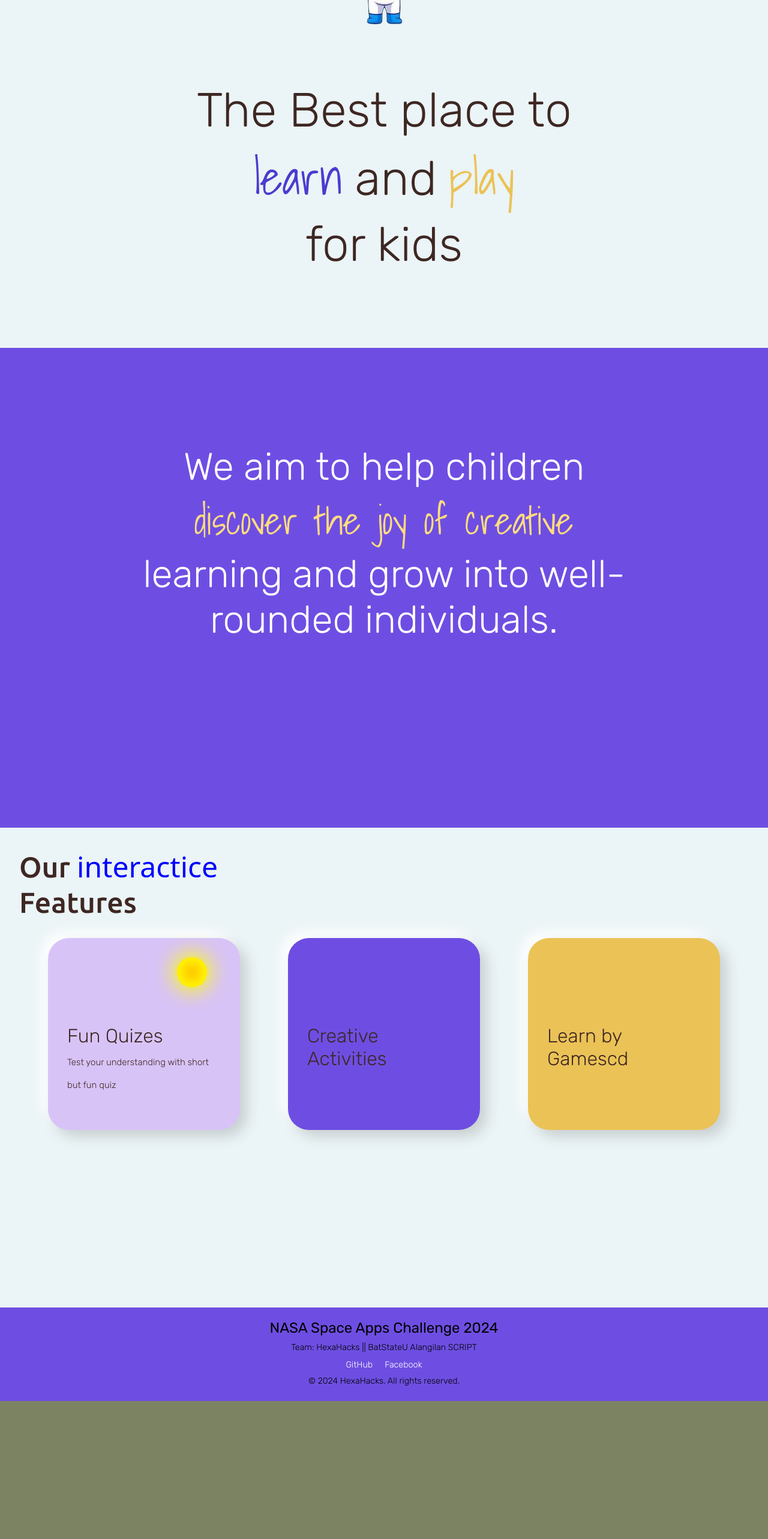
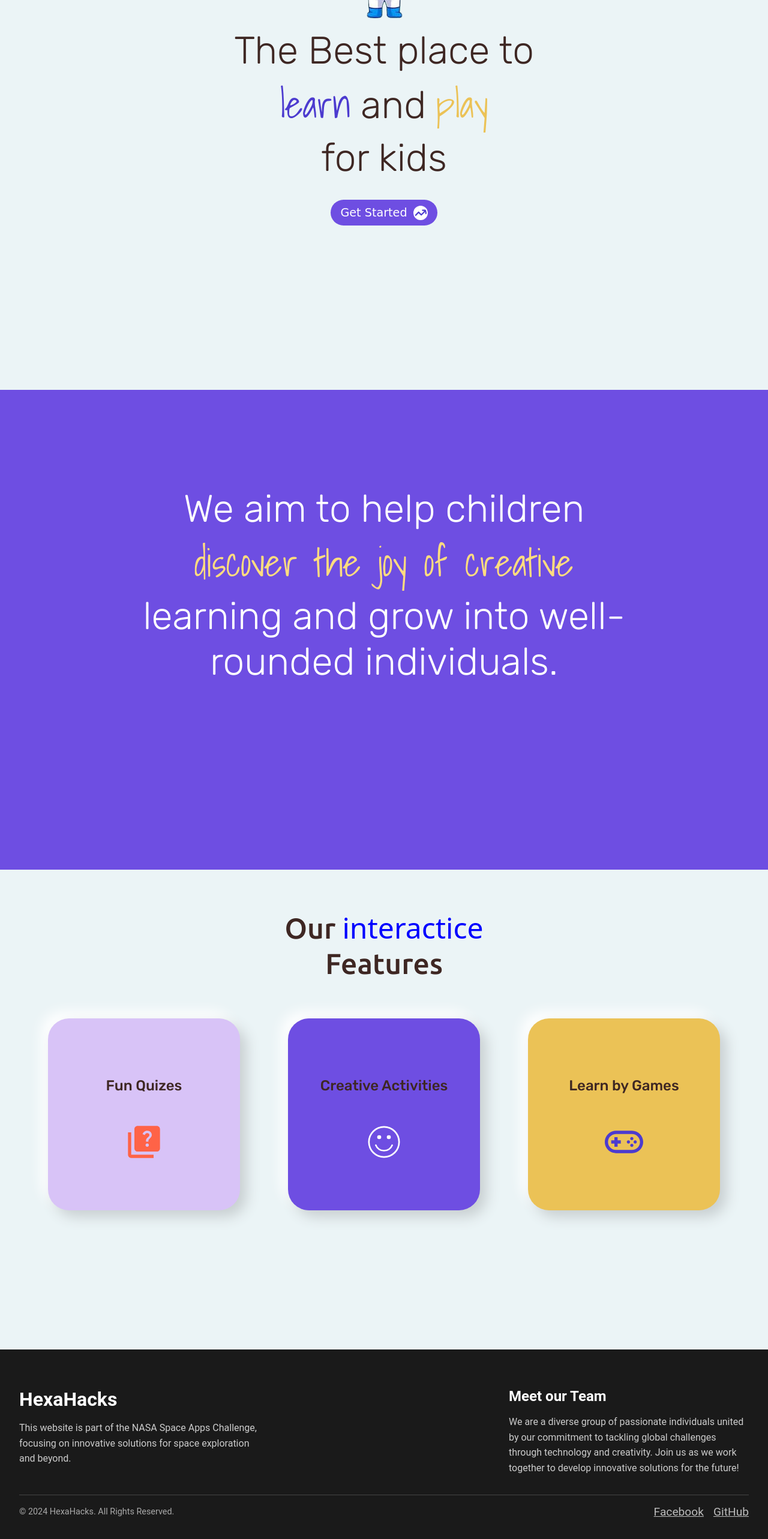
Before and after one commit to VinnRe/NASA_PACE_Challenge, a React (Vite) app in the folder frontend/: page / in a window 1280 px wide. Shown: the part 220-2786 px from the top of the page at 60% size. Before the commit the page ends 2556 px from the top, so only its background shows below. Built offline with nearby package versions, Linux system fonts and the light colour scheme; a web font is replaced by a local one.

Commit message:
edited landing page

```diff
--- a/frontend/package.json
+++ b/frontend/package.json
@@ -15,6 +15,8 @@
     "chart.js": "^4.4.4",
     "react": "^18.3.1",
     "react-dom": "^18.3.1",
+    "react-icon": "^1.0.0",
+    "react-icons": "^5.3.0",
     "react-router-dom": "^6.26.2"
   },
   "devDependencies": {
--- a/frontend/src/Component/FirstBodyContainer.jsx
+++ b/frontend/src/Component/FirstBodyContainer.jsx
@@ -1,13 +1,25 @@
 import React from 'react'
 import character from '../image/character.png'
+import { FaArrowTrendUp } from "react-icons/fa6";
 
 const FirstBodyContainer = () => {
   return (
     <div className="bodycontainer">
-      <img src={character} alt="" srcset="" />
+      <img src={character} alt="" />
       <div className="bodysubcontainer">
-       <h1>The Best place to <br/> <span className='learn' >learn</span> and <span className='play'> play </span> <br/> for kids</h1>
-    </div></div>
+        <h1>
+          The Best place to <br />
+          <span className="learn">learn</span> and <span className="play">play</span> <br />
+          for kids
+        </h1>
+        <div className="getstartedbutton">
+          <a href="/gamepage">
+            Get Started
+            <FaArrowTrendUp className="arrowicon" />
+          </a>
+        </div>
+      </div>
+    </div>
 
   )
 }
--- a/frontend/src/Component/LandingPageFooter.jsx
+++ b/frontend/src/Component/LandingPageFooter.jsx
@@ -1,21 +1,33 @@
-import React from 'react'
+import React from 'react';
 
 const LandingPageFooter = () => {
   return (
-    <footer>
-  <div class="footer-container">
-    <h2>NASA Space Apps Challenge 2024</h2>
-    <p>Team: HexaHacks || BatStateU Alangilan SCRIPT</p>
-    <div class="social-media">
-      <a href="https://github.com/VinnRe/NASA_PACE_Challenge" target="_blank">GitHub</a>
-      <a href="https://www.facebook.com/CICS.SCRIPT" target="_blank">Facebook</a>
-    </div>
-    <p>&copy; 2024 HexaHacks. All rights reserved.</p>
-  </div>
-</footer>
+    <footer className="nasa-footer">
+      <div className="footer-container">
+        <div className="footer-left">
+          <h2>HexaHacks</h2>
+          <p className="footer-description">
+            This website is part of the NASA Space Apps Challenge, focusing on innovative solutions for space exploration and beyond.
+          </p>
+        </div>
 
+        <div className="footer-right">
+          <h3>Meet our Team</h3>
+          <p className="footer-description">
+          We are a diverse group of passionate individuals united by our commitment to tackling global challenges through technology and creativity. Join us as we work together to develop innovative solutions for the future!
+          </p>
+        </div>
+      </div>
 
-  )
+      <div className="footer-bottom">
+        <p>&copy; 2024 HexaHacks. All Rights Reserved.</p>
+        <div className="social-icons">
+          <a href="https://www.facebook.com/CICS.SCRIPT">Facebook</a>
+          <a href="">GitHub</a>
+        </div>
+      </div>
+    </footer>
+  );
 }
 
-export default LandingPageFooter
+export default LandingPageFooter;
--- a/frontend/src/Component/ThirdBodyContainer.jsx
+++ b/frontend/src/Component/ThirdBodyContainer.jsx
@@ -1,4 +1,7 @@
 import React from 'react'
+import { CgGames } from "react-icons/cg";
+import { CiFaceSmile } from "react-icons/ci";
+import { MdQuiz } from "react-icons/md";
 
 const ThirdBodyContainer = () => {
   return (
@@ -7,19 +10,17 @@ const ThirdBodyContainer = () => {
         <div className="thirdsubcontainer">
             <div className="boxconatainer">
                 <div className="boxone">
-                    <h1>Fun Quizes
-                    <span className='test'><br/>Test your understanding with short but fun quiz</span></h1>
-                    <div class="ball">
-                    </div>
+                    <h1>Fun Quizes</h1>
+                    <MdQuiz className='quizicon' />
                     </div>
                     <div className="boxtwo">
                         <h1>Creative Activities</h1>
-
+                         <CiFaceSmile className='smileicon' />
 
                     </div>
                     <div className="boxthree">
-                        <h1>Learn by Gamescd </h1>
-
+                        <h1>Learn by Games </h1>
+                         <CgGames className='gameicon'/>
                     </div>
 
 
--- a/frontend/src/styles/landingpage.css
+++ b/frontend/src/styles/landingpage.css
@@ -10,8 +10,6 @@ html {
 }
 
 .container {
-    position: fixed;
-    z-index: 1000;
     width: 100%;
     display: flex;
     justify-content: space-between;
@@ -27,41 +25,45 @@ html {
     font-style: normal;
 }
 
-.navlink ul{
-    display: flex;
-    padding: 3px;
-
-
-}
-.navlink ul li {
-    margin-right: 2rem;
-    list-style-type: none;
-}
-.navlink a {
-    text-decoration: none;
-    color: #6E4EE2;
-    font-family: "Ubuntu", sans-serif;
-    font-weight: 500;
-    font-style: normal;
-}
 
 .bodycontainer {
-    padding: 5rem;
     height: 100vh;
     background-color: #EBF4F6;
     text-align: center;
 }
 
 .bodycontainer h1{
- padding-top: 5rem;
-font-size: 5rem;
+  font-size: 4rem;
   font-family: "Rubik", system-ui;
   font-optical-sizing: auto;
   font-weight: 200;
   font-style: normal;
 }
+.getstartedbutton {
+    margin-top: 2rem;
+    text-align: center;
+    border-radius: 5rem;
+}
+.arrowicon {
+    background-color: white;
+    color: #4C3BCF;
+    font-size: 1.5rem;
+    border-radius: 5rem;
+    padding: 2px;
+    margin-left: 10px; /* Adds space between text and icon */
+}
+.bodysubcontainer a {
+    display: inline-flex; /* Align text and icon in a row */
+    align-items: center;  /* Vertically align items */
+    justify-content: center;
+    border-radius: 10rem;
+    background-color: #6E4EE2;
+    padding: .6rem 1rem; /* Added padding to make button look better */
+    color: white;
+    font-size: 1.2rem;
+    text-decoration: none; /* Removes underline from the link */
+}
 .learn {
-
     color: #4C3BCF;
     font-family: "Shadows Into Light", cursive;
     font-weight: 500;
@@ -101,10 +103,12 @@ font-family: "Rubik", system-ui;
 .thirdcontainer {
     height: 100vh;
     background-color: #EBF4F6;
+    padding: 2rem;
+    text-align: center;
+}
 
-}
 .thirdcontainer h1 {
-    font-size: 3rem ;
+    font-size: 3rem;
     padding: 2rem;
     font-family: "Ubuntu", sans-serif;
     font-weight: 500;
@@ -119,133 +123,162 @@ font-family: "Rubik", system-ui;
     font-style: normal;
 }
 
-.boxconatainer{
+/* Box container styling */
+.boxconatainer {
     display: flex;
     justify-content: space-evenly;
+    gap: 2rem;
+    margin-top: 2rem;
 }
 
-.boxone,.boxtwo,.boxthree{
+/* General box styling */
+.boxone, .boxtwo, .boxthree {
     height: 20rem;
     width: 20rem;
-    border-radius: 10px;
+    border-radius: 35px;
+    display: flex;
+    flex-direction: column;
+    align-items: center;
+    justify-content: center;
+    position: relative;
+    box-shadow: 11px 11px 22px #c8cfd1, -11px -11px 22px #ffffff;
+    transition: transform 0.3s ease, box-shadow 0.3s ease;
 }
 
 .boxone {
-    display: flex;
-    justify-content: center;
-    position: relative;
     background-color: #D8C3F7;
-    border-radius: 35px;
-    box-shadow:  11px 11px 22px #c8cfd1,
-                 -11px -11px 22px #ffffff;
 }
-.boxtwo{
+
+.boxtwo {
     background-color: #6E4EE2;
-    border-radius: 35px;
-    box-shadow:  11px 11px 22px #c8cfd1,
-                 -11px -11px 22px #ffffff;
 }
+
 .boxthree {
     background-color: #EBC256;
-    border-radius: 35px;
-    box-shadow:  11px 11px 22px #c8cfd1,
-                 -11px -11px 22px #ffffff;
-}
-.boxone h1{
-    margin-top: 7rem;
-    font-family: "Rubik", system-ui;
-    font-optical-sizing: auto;
-    font-weight: 10;
-    font-size: 2rem;
-    font-style: normal;
-}
-.ball {
-    margin: 2rem 0 0 10rem;
-    z-index: 1; /* Higher stacking order */
-    position: absolute; /* Absolute positioning */
-    border-radius: 50%; /* Circular shape */
-    width: 50px; /* Size of the ball */
-    height: 50px; /* Size of the ball */
-    background-color: orange; /* Ball color */
-    box-shadow: 0 0 35px 5px yellow, 0 0 25px 10px yellow inset; /* Shadow effects */
-    animation: float 2s ease-in-out infinite; /* Animation */
 }
 
-/* Floating animation */
-@keyframes float {
-    0% { transform: translateY(0); }
-    50% { transform: translateY(-10px); }
-    100% { transform: translateY(0); }
+/* Box hover effects */
+.boxone:hover, .boxtwo:hover, .boxthree:hover {
+    transform: translateY(-10px);
+    box-shadow: 11px 11px 30px #c8cfd1, -11px -11px 30px #ffffff;
 }
 
-.test {
-    font-size: 15px;
+/* Styling for headings inside boxes */
+.boxone h1, .boxtwo h1, .boxthree h1 {
     font-family: "Rubik", system-ui;
-    font-optical-sizing: auto;
-    font-weight: 10;
-    font-style: normal;
+    font-weight: 500;
+    font-size: 1.5rem;
+    text-align: center;
+    margin-bottom: 1rem;
 }
 
-.boxtwo h1 {
-    margin-top: 7rem;
-    font-family: "Rubik", system-ui;
-    font-optical-sizing: auto;
-    font-weight: 10;
-    font-size: 2rem;
-    font-style: normal;
+/* Text inside box one */
+.boxone .test {
+    font-size: 1rem;
+    color: #333;
+    margin-top: 0.5rem;
+    text-align: center;
 }
 
-.boxthree h1{
-    margin-top: 7rem;
-    font-family: "Rubik", system-ui;
-    font-optical-sizing: auto;
-    font-weight: 10;
-    font-size: 2rem;
-    font-style: normal;
+/* Icon Design */
+
+/* General icon styling */
+.gameicon, .boxtwo .smileicon, .boxone .quizicon {
+    font-size: 4rem; /* Large size to make them stand out */
+    margin-bottom: 1rem; /* Space between the icon and the text */
+    transition: transform 0.3s ease, box-shadow 0.3s ease; /* Smooth transition for hover effects */
 }
 
-footer {
-    background-color: #6E4EE2; /* Light background */
-    color: black; /* Dark text */
-    padding: 20px 40px;
-    text-align: center;
-    font-family: "Rubik", system-ui;
-  font-optical-sizing: auto;
-  font-weight: 200;
-  font-style: normal; /* Centered text */
+/* Icon hover effect */
+.gameicon:hover, .ball:hover, .smileicon:hover, .quizicon:hover {
+    transform: scale(1.2); /* Slightly enlarge the icon */
+    box-shadow: 0 0 20px rgba(0, 0, 0, 0.2); /* Add subtle shadow on hover */
+}
+
+/* Individual icon colors to match the theme */
+.gameicon {
+    color: #4C3BCF; /* Bright color for games */
+}
+
+.boxtwo .smileicon {
+    color: #FFF; /* White smiley to contrast with purple box */
+}
+
+/* Specific styling for quiz icon */
+.quizicon {
+    color: #FF6347; /* Tomato red to stand out */
+    font-size: 4rem; /* Consistent with other icons */
+    margin-bottom: 1rem;
+}
+/* Footer container styling */
+.nasa-footer {
+    background-color: #1A1A1A;
+    color: #fff;
+    padding: 4rem 2rem;
+    font-family: "Roboto", sans-serif;
 }
 
 .footer-container {
-    max-width: 600px; /* Narrower width for a minimalist look */
-    margin: 0 auto; /* Centered container */
+    display: flex;
+    justify-content: space-between;
+    align-items: flex-start;
+    margin-bottom: 2rem;
+    flex-wrap: wrap;
 }
 
-  h2 {
-    margin-bottom: 10px;
-    font-size: 1.5em; /* Slightly larger font for heading */
-    font-weight: normal; /* Lighter font weight */
+.footer-left h2 {
+    font-size: 2rem;
+    margin-bottom: 1rem;
+    color: #fff;
 }
 
-  p {
-    margin: 5px 0; /* Spacing for paragraphs */
-    font-size: 0.9em;
-     /* Smaller font size */
+.footer-description {
+    font-size: 1rem;
+    max-width: 400px;
+    line-height: 1.6;
+    color: #ccc;
 }
 
-  a {
-    color: white; /* Blue color for links */
-    text-decoration: none; /* Remove underline */
+.footer-right h3 {
+    font-size: 1.5rem;
+    margin-bottom: 1rem;
+    color: #fff;
 }
 
-  a:hover {
-    text-decoration: underline; /* Underline on hover */
+.footer-bottom {
+    display: flex;
+    justify-content: space-between;
+    align-items: center;
+    border-top: 1px solid #444;
+    padding-top: 1rem;
+    margin-top: 2rem;
+    flex-wrap: wrap;
 }
 
-  .social-media {
-    margin: 10px 0; /* Spacing around social links */
+.footer-bottom p {
+    font-size: 0.9rem;
+    color: #aaa;
 }
 
-  .social-media a {
-    margin: 0 10px; /* Space between social links */
-    font-size: 0.9em; /* Consistent font size */
+.social-icons a {
+    color: #bbb;
+    margin-left: 1rem;
+    font-size: 1.2rem;
+    transition: color 0.3s;
 }
+
+.social-icons a:hover {
+    color: #fff;
+}
+
+@media (max-width: 768px) {
+    .footer-container {
+        flex-direction: column;
+        gap: 2rem;
+    }
+
+    .footer-bottom {
+        flex-direction: column;
+        align-items: center;
+    }
+}
```
Also changed, not shown: frontend/src/Component/Navbar.jsx (+0 -10 lines), 1 other file (tests, documents, lock files or other folders). Lines whose indentation alone changed are shown as unchanged.
